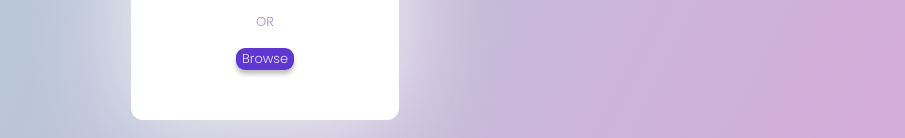
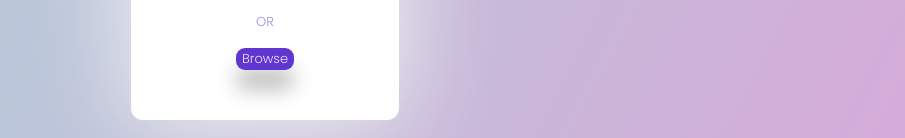
Before and after one commit to guysos922/imageUploader, a plain HTML site: page index.html in a window 1280 px wide. In both pictures the pointer is over the button "Browse". Shown: the part 443-581 px from the top of the page, without its empty margins (375-1280 px from the left). Drawn offline with Linux system fonts and the light colour scheme.

Commit message:
added button animations

```diff
--- a/style.css
+++ b/style.css
@@ -119,6 +119,12 @@ html, body{
     font-size: 13px;
     line-height: 20px;
     color: rgba(255, 255, 255, 0.87);
+
+    transition: box-shadow 0.3s ease-in-out;
+}
+
+.browse-button:hover{
+    box-shadow: 0px 20px 20px rgba(0, 0, 0, 0.25);
 }
 
 footer{
@@ -137,6 +143,8 @@ footer{
 
     color: rgba(205, 205, 205, 0.41);
 }
+
+
 /* ----------------------------------------------
  * Generated by Animista on 2022-7-13 23:55:45
  * Licensed under FreeBSD License.
```
